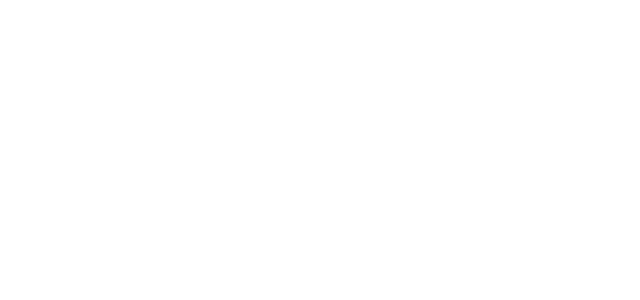
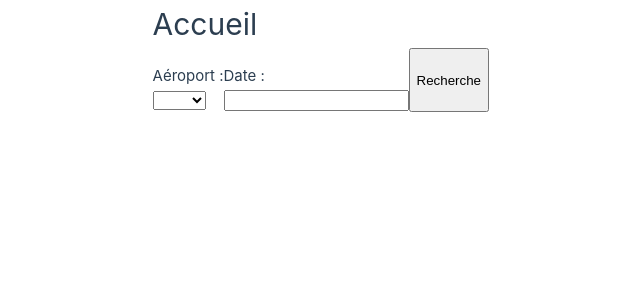
Before and after one commit to alenop/Fly-App, a Vue app in the folder Front/fly-app/: page /search in a window 1280 px wide. Before the commit this address had no page. Shown: the top 300 px of the page, without its empty margins (151-791 px from the left). Built offline with nearby package versions, Linux system fonts and the light colour scheme; the HTML template or start-up script is replaced by a standard one.

Commit message:
Ajout de la page d'accueil de recherche de vol

```diff
--- a/Front/fly-app/src/router/index.ts
+++ b/Front/fly-app/src/router/index.ts
@@ -1,6 +1,7 @@
 import { createRouter, createWebHistory } from 'vue-router'
 import HomeView from '../views/HomeView.vue'
 import RegisterView from '@/views/RegisterView.vue'
+import SearchView from '@/views/SearchView.vue'
 
 const router = createRouter({
   history: createWebHistory(import.meta.env.BASE_URL),
@@ -22,6 +23,11 @@
       path: '/register',
       name: 'register',
       component: RegisterView,
+    },
+    {
+      path: '/search',
+      name: 'search',
+      component: SearchView,
     }
   ],
 })
--- /dev/null
+++ b/Front/fly-app/src/views/SearchView.vue
@@ -0,0 +1,41 @@
+<template>
+  <div class="search flex column">
+    <h1>Accueil</h1>
+    <div class="flex row">
+      <div class="flew column">
+        <p>Aéroport :</p>
+        <select>
+          <option> </option>
+          <option>CDG</option>
+          <option>JFK</option>
+          <option>DTW</option>
+        </select>
+      </div>
+      <div>
+        <p>Date :</p>
+        <input/>
+      </div>
+      <button>Recherche</button>
+    </div>
+  </div>
+</template>
+
+<style>
+
+.flex {
+  display: flex;
+}
+
+.row {
+  flex-direction: row;
+}
+
+.column {
+  flex-direction: column;
+}
+
+.search {
+  min-height: 100vh;
+  /* align-items: center; */
+}
+</style>
```
